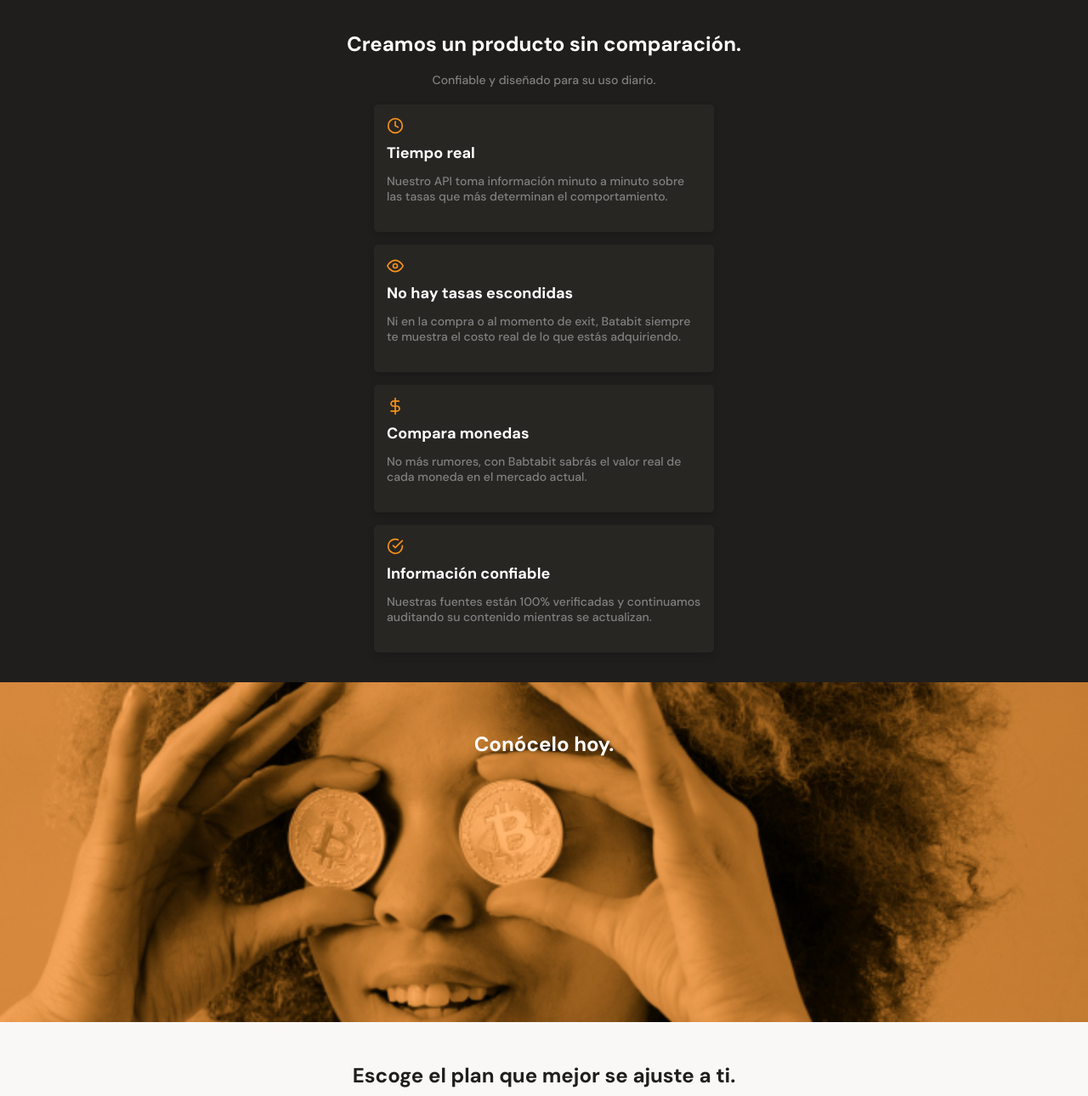
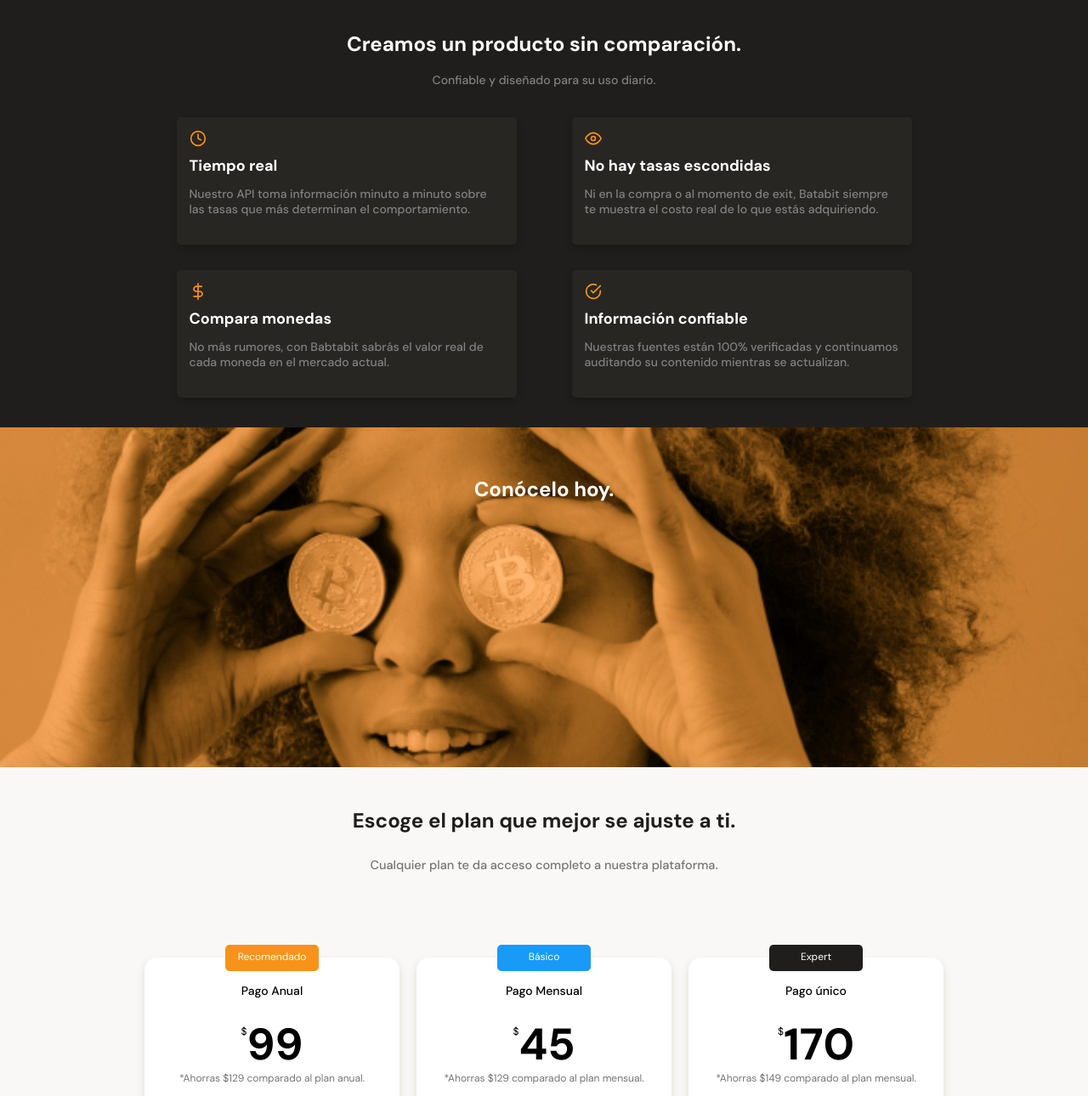
Before and after one commit to Sebasdeveloperr/Resposive-D-movil-first, a plain HTML site: page index.html in a window 1280 px wide. Shown: the part 1207-2497 px from the top of the page at 85% size. Drawn offline with Linux system fonts and the light colour scheme.

Commit message:
terminación del curso

```diff
--- /dev/null
+++ b/css/tablet.css
@@ -0,0 +1,10 @@
+.product-cards--container{
+    display: flex;
+    flex-wrap: wrap;
+    width: 930px;
+    margin: 0 auto;
+}
+
+.plans-container--slider{
+    justify-content: center;
+}
--- a/index.html
+++ b/index.html
@@ -6,6 +6,7 @@
     <meta name="viewport" content="width=device-width, initial-scale=1.0">
     <title>Document</title>
     <link rel="stylesheet" href="./sytle.css">
+    <link rel="stylesheet" href="./css/tablet.css" media="(min-width:930px)">
     <link rel="preconnect" href="https://fonts.gstatic.com">
 <link href="https://fonts.googleapis.com/css2?family=DM+Sans:wght@400;500;700&family=Inter:wght@300;500&display=swap" rel="stylesheet">
 </head>
--- a/sytle.css
+++ b/sytle.css
@@ -174,6 +174,8 @@ main{
 .main-table-container{
     margin-bottom: 30px;
     scroll-snap-align: center;
+    margin: 0 auto;
+    left:calc(50% - 300px) ;
 }
 
 
@@ -292,6 +294,7 @@ main{
 
 .main-table-contain-comision{
     scroll-snap-align: center;
+    margin: 0 auto;
 }
 
 
```
